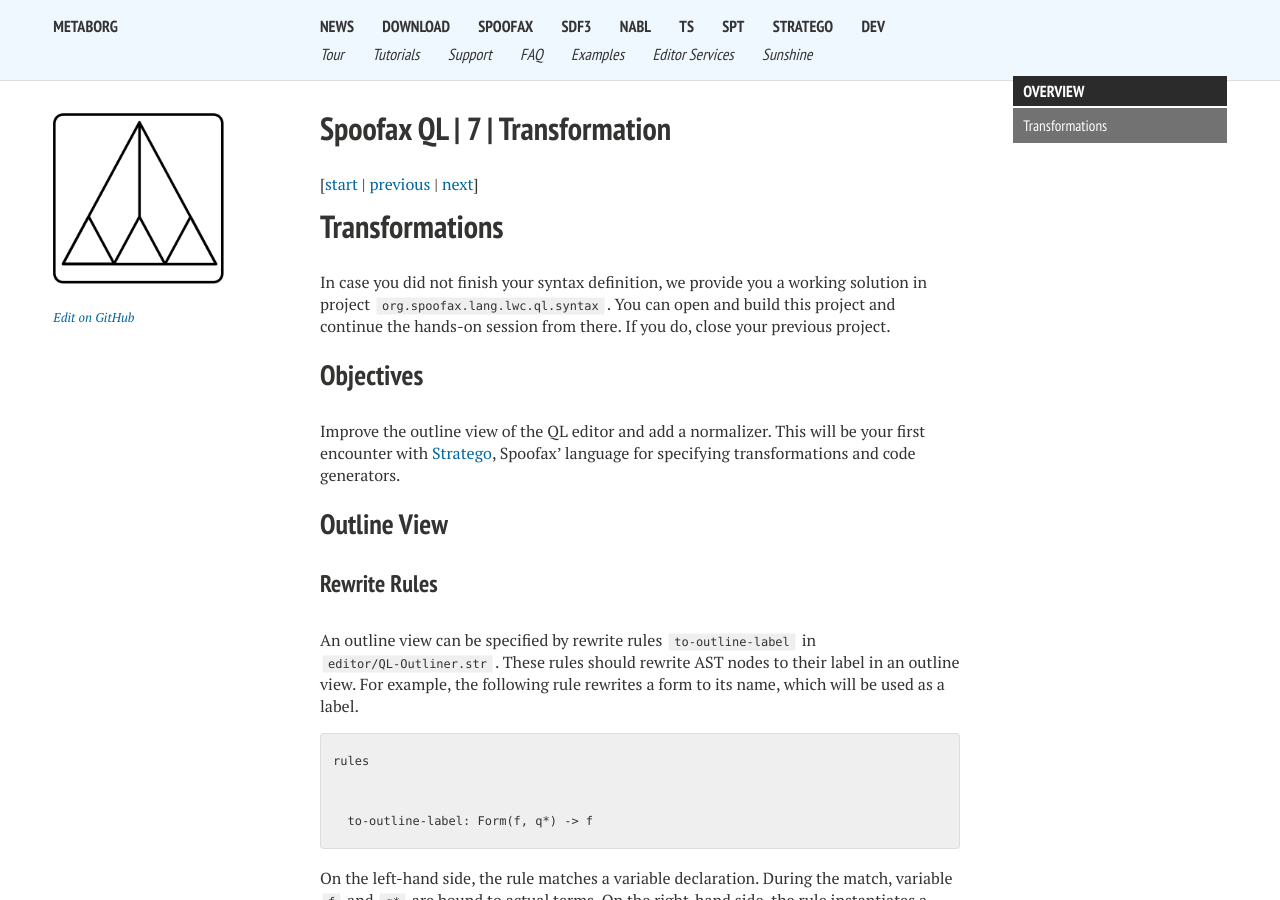
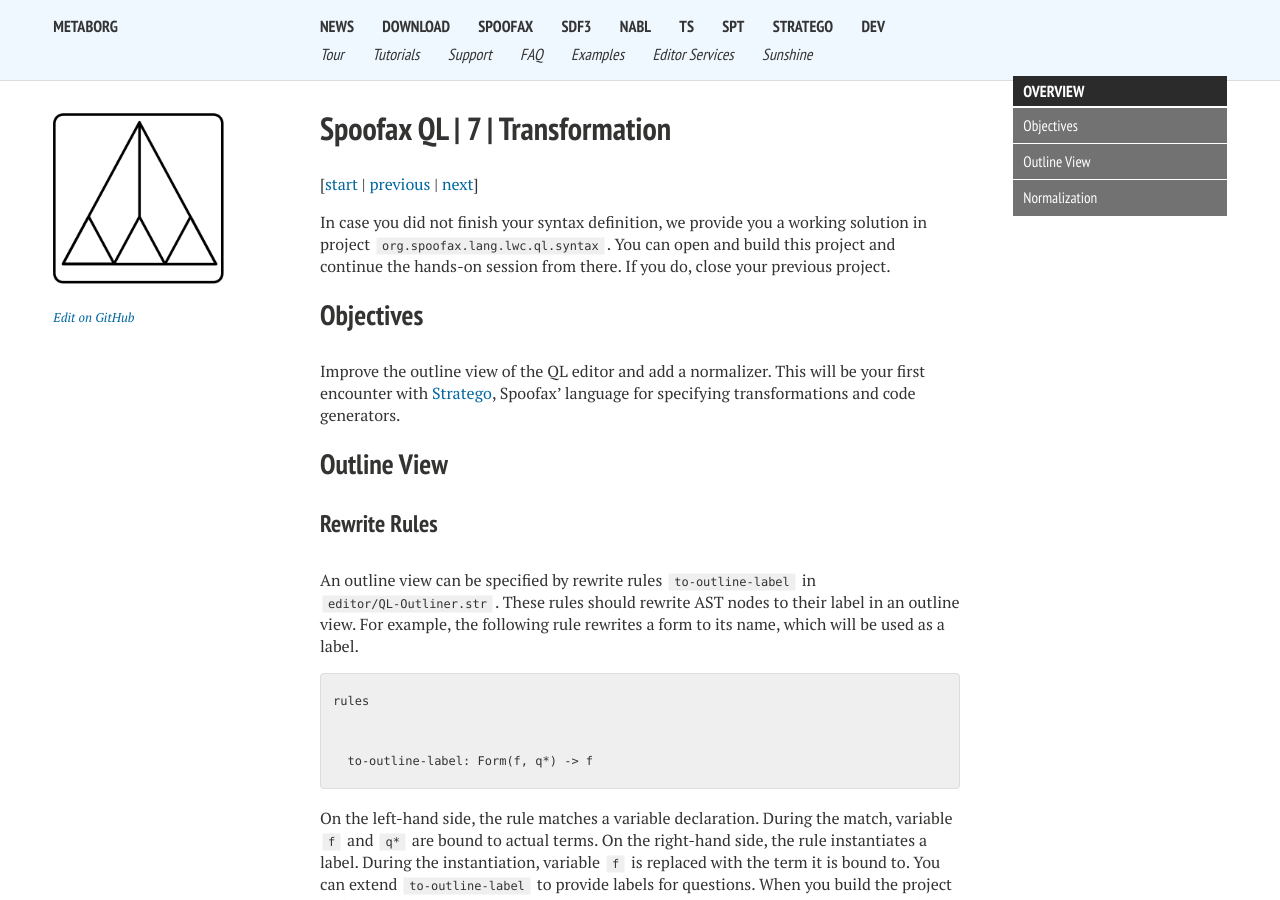
Before and after one commit to MartijnDwars/metaborg.github.io, a Jekyll site: the page built from spoofax/tutorials/ql/07-transformation/index.md, in a window 1280 px wide and 900 px high. Built offline with Jekyll 4.4.1, drawn with Linux system fonts in a browser that asks for light colours; nearby versions of some CDN libraries.

Commit message:
starting on analysis and transformation

```diff
--- a/spoofax/tutorials/ql/07-transformation/index.md
+++ b/spoofax/tutorials/ql/07-transformation/index.md
@@ -24,9 +24,6 @@
 [[start](/spoofax/tutorials/ql) |
 [previous](/spoofax/tutorials/ql/06-disambiguation) |
 [next](/spoofax/tutorials/ql/08-analysis)]
-
-
-# Transformations
 
 In case you did not finish your syntax definition, we provide you a working solution in project `org.spoofax.lang.lwc.ql.syntax`. You can open and build this project and continue the hands-on session from there. If you do, close your previous project.
 
```
Also changed, not shown: spoofax/tutorials/ql/08-analysis/index.md (renamed from spoofax/tutorials/ql/analysis.md).
